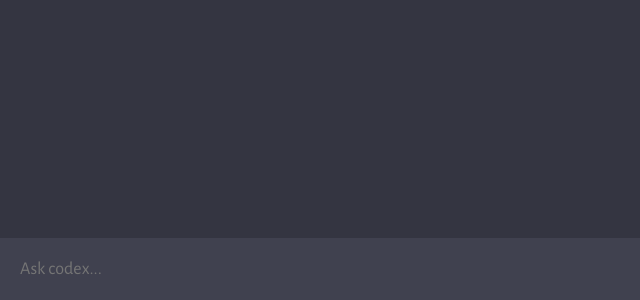
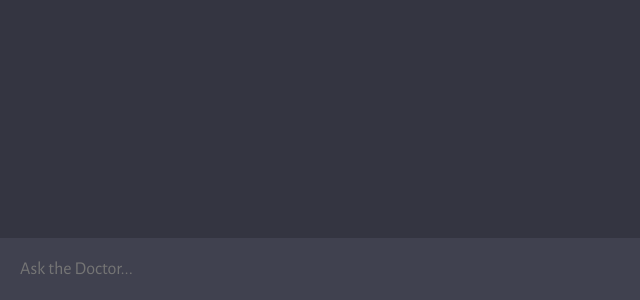
Before and after one commit to PranshDalal/Medical-AI, a website built with Vite: page client/index.html in a window 1280 px wide. Shown: the part 500-800 px from the top of the page, 0-640 px from the left. Built offline with nearby package versions, Linux system fonts and the light colour scheme.

Commit message:
Update index.html

```diff
--- a/client/index.html
+++ b/client/index.html
@@ -12,7 +12,7 @@
       <div id="chat_container"></div>
 
       <form>
-        <textarea name="prompt" rows="1" cols="1" placeholder="Ask codex..."></textarea>
+        <textarea name="prompt" rows="1" cols="1" placeholder="Ask the Doctor..."></textarea>
         <button type="submit"><img src="assets/send.svg" alt="send" />
       </form>
     </div>
```
